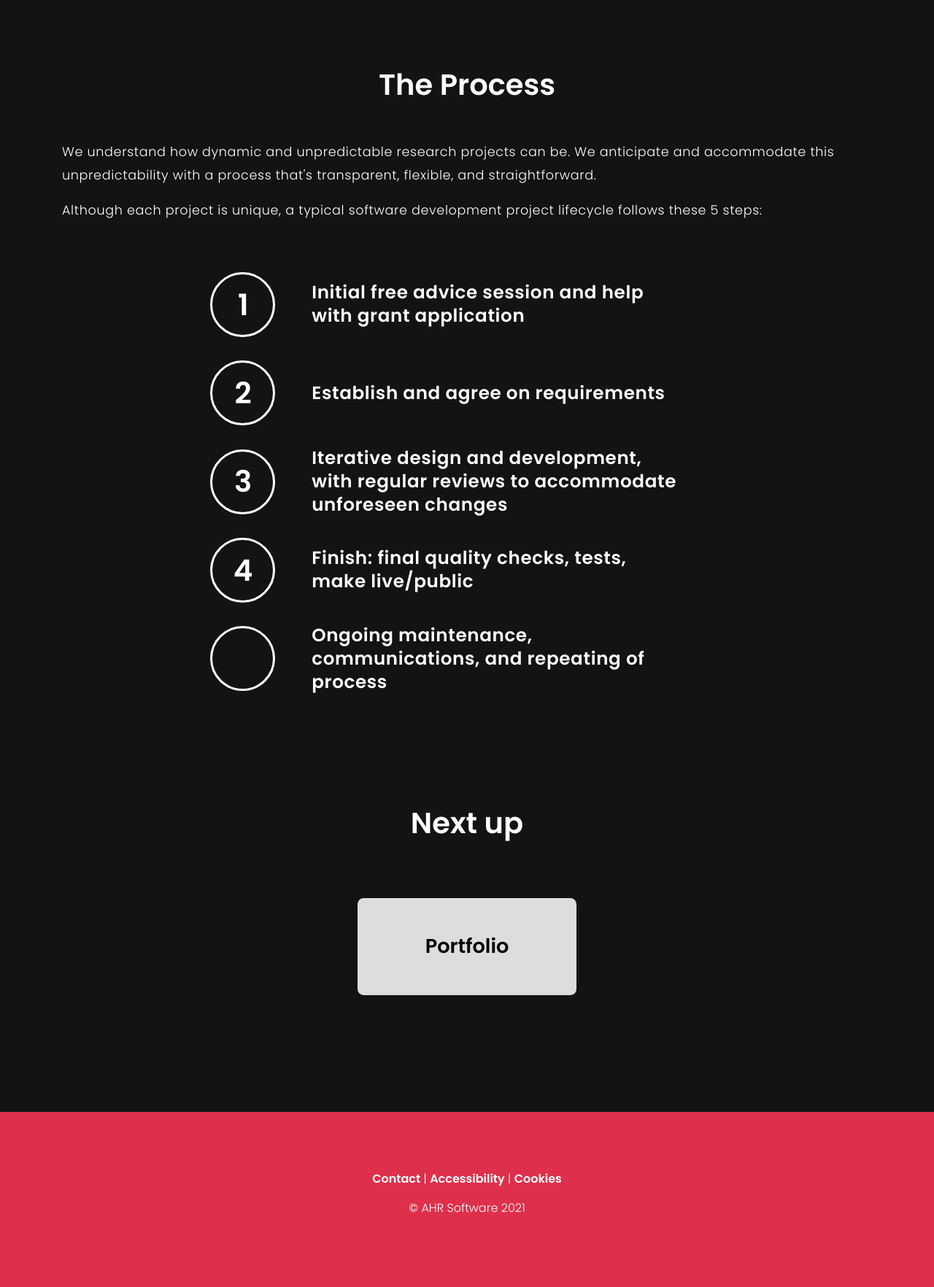
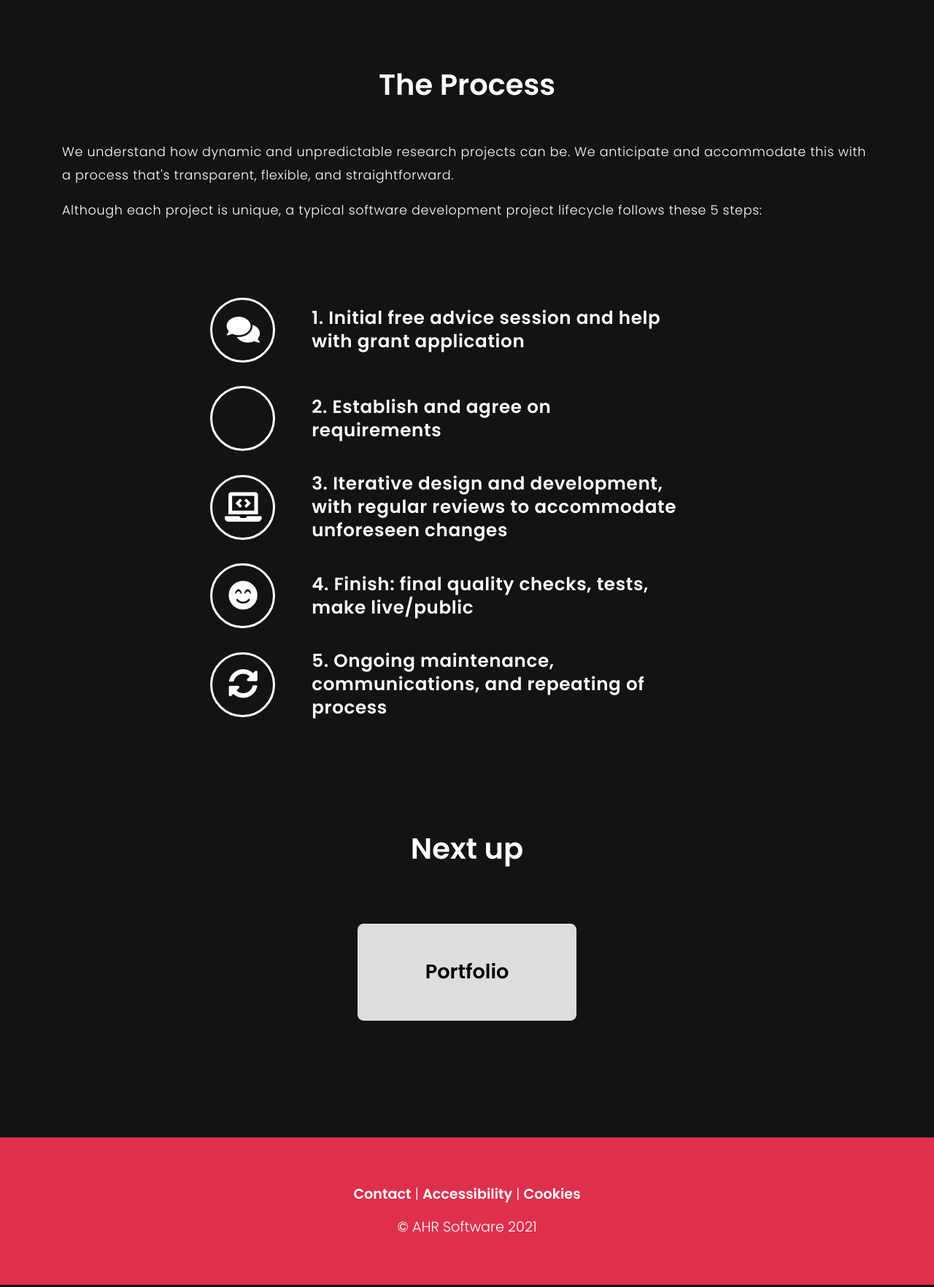
Before and after one commit to ahrsoftware/ahr-website, a Django app: page /services/ in a window 1280 px wide. Shown: the part 1094-2858 px from the top of the page at 73% size. Run offline with Django 3.2, Linux system fonts and the light colour scheme; data comes from the database, SQL or seed files in the repository; parts of the project's set-up code (start-up, migrations or seed data) failed here and were passed over; some libraries are stand-ins or nearby versions.

Commit message:
finished for the day!

```diff
--- a/django/core/static/css/custom.css
+++ b/django/core/static/css/custom.css
@@ -165,8 +165,9 @@ button[type='submit'] {
 #contact-form input,
 #contact-form textarea,
 #contact-form select {
-    background: #CCC;
+    background: #FFF;
     border: none;
+    border-radius: 0.3em;
 }
 
 #contact-form input[type='file'] {
@@ -253,12 +254,11 @@ button[type='submit']:hover {
 	bottom: 0.8em;
     left: calc(50% - 40px);
     border-radius: 100%;
-    border: 2px solid white;
+    border: 4px solid white;
     width: 80px;
     height: 80px;
 	text-align: center;
 	color: white;
-	padding-top: 2px;
     cursor: pointer;
     line-height: 80px;
 }
@@ -271,12 +271,11 @@ button[type='submit']:hover {
 #welcome-mike-circle {
     width: 16em;
     border-radius: 100%;
+    border: 4px solid white;
     display: block;
     margin: 2em;
     float: right;
 }
-
-
 
 
 /* ---------- Services ---------- */
@@ -322,7 +321,7 @@ button[type='submit']:hover {
 #services-process-list {
     max-width: 90%;
     width: 40em;
-    margin: 3em auto 1em auto;
+    margin: 5em auto 1em auto;
     padding-left: 0;
     list-style: none;
     cursor: default;
@@ -433,9 +432,17 @@ button[type='submit']:hover {
 /* ---------- Footer ---------- */
 
 footer {
-    padding: 5em 0;
+    padding: 4em 0 3em 0;
     text-align: center;
     background: #DE304D;
+}
+
+#footer-content {
+    font-size: 1.2em;
+}
+
+footer a:hover {
+    color: white;
 }
 
 
--- a/django/datadriven/templates/datadriven/services.html
+++ b/django/datadriven/templates/datadriven/services.html
@@ -21,31 +21,31 @@
 <section class="container">
     <h2>The Process</h2>
     <p>
-        We understand how dynamic and unpredictable research projects can be. We anticipate and accommodate this unpredictability with a process that's transparent, flexible, and straightforward.
+        We understand how dynamic and unpredictable research projects can be. We anticipate and accommodate this with a process that's transparent, flexible, and straightforward.
     </p>
     <p>
         Although each project is unique, a typical software development project lifecycle follows these 5 steps:
     </p>
     <ol id="services-process-list">
         <li>
-            <label>1</label>
-            <span>Initial free advice session and help with grant application</span>
+            <label><i class="fas fa-comments"></i></label>
+            <span>1. Initial free advice session and help with grant application</span>
         </li>
         <li>
-            <label>2</label>
-            <span>Establish and agree on requirements</span>
+            <label><i class="far fa-clipboard-list-check"></i></label>
+            <span>2. Establish and agree on requirements</span>
         </li>
         <li>
-            <label>3</label>
-            <span>Iterative design and development, with regular reviews to accommodate unforeseen changes</span>
+            <label><i class="fas fa-laptop-code"></i></label>
+            <span>3. Iterative design and development, with regular reviews to accommodate unforeseen changes</span>
         </li>
         <li>
-            <label>4</label>
-            <span>Finish: final quality checks, tests, make live/public</span>
+            <label><i class="fas fa-smile-beam"></i></label>
+            <span>4. Finish: final quality checks, tests, make live/public</span>
         </li>
         <li>
-            <label><i class="fas fa-badge-check"></i></label>
-            <span>Ongoing maintenance, communications, and repeating of process</span>
+            <label><i class="fas fa-sync-alt"></i></label>
+            <span>5. Ongoing maintenance, communications, and repeating of process</span>
         </li>
     </ol>
 </section>
```
Also changed, not shown: django/datadriven/templates/datadriven/contact-success.html (+2 -5 lines).
